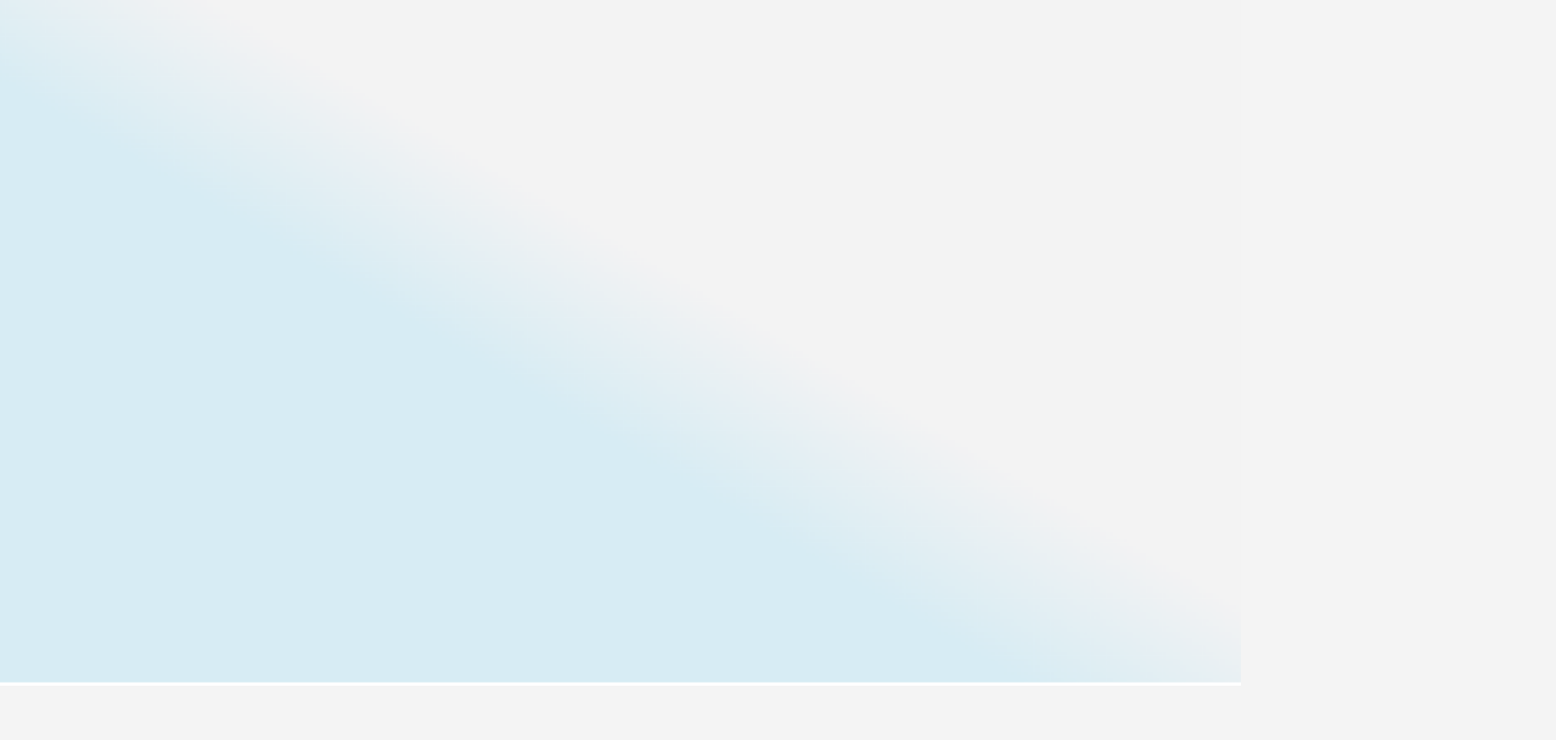
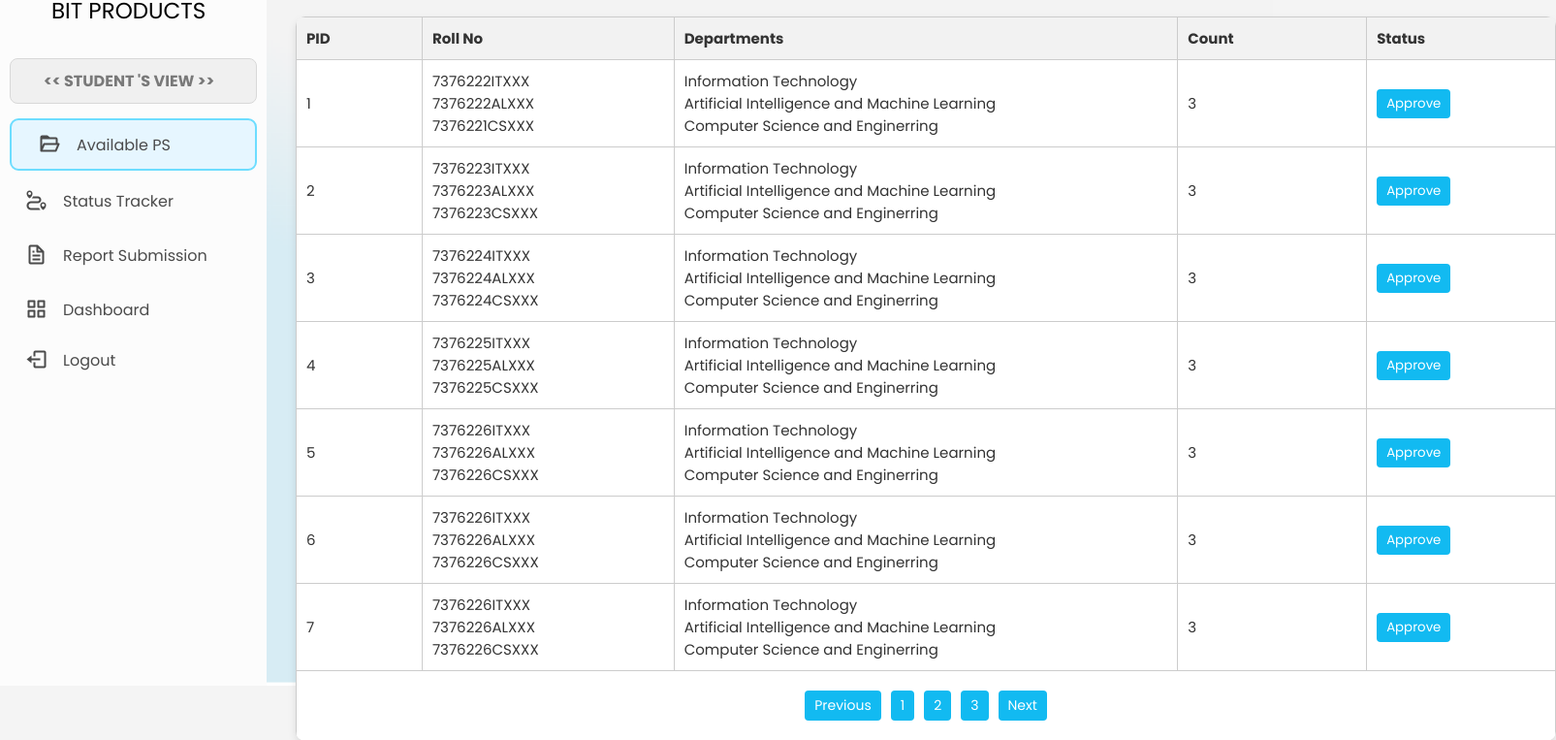
Before and after one commit to BalajiiSelvam/BIT-Prodcuts, a React (Vite) app: page /approval in a window 1280 px wide. Before the commit this address had no page. Shown: the part 93-856 px from the top of the page at 97% size, 1605 px wide, since content can reach past the window. Before the commit the page ends 800 px from the top, so only its background shows below. Built offline with nearby package versions, Linux system fonts and the light colour scheme.

Commit message:
Faculty side approval  added

```diff
--- a/src/App.jsx
+++ b/src/App.jsx
@@ -9,7 +9,7 @@ import Dashboard from './pages/Student/Dashboard';
 // import Problems from './pages/Student/problemregistration';
 import PSsubmission from './pages/Faculty/PSsubmission';
 import Slotbooking from './pages/Faculty/Slotbooking';
-// import Approval from './pages/Faculty/approval'
+import Approval from './pages/Faculty/approval'
 import Dash from './pages/Faculty/dash';
 import './App.css';
 
@@ -25,7 +25,7 @@ function App() {
         <Route path="/dashboard" element={<Dashboard />} />
       <Route path="/pssub" element={<PSsubmission />} />
            <Route path="/slotbook" element={<Slotbooking />} />
-           {/* <Route path="/approval" element={<Approval />} /> */}
+           <Route path="/approval" element={<Approval />} />
         <Route path="/dash" element={<Dash />} />
      {/*   <Route path="/problemregistration" element={<Problems />} /> */}
       </Routes>
--- a/src/components/Fsidebar.jsx
+++ b/src/components/Fsidebar.jsx
@@ -39,9 +39,9 @@ export default function Fsidebar() {
               </li>
               <li className='item'>
                 <Link
-                  to="/"
-                  className={`link flex ${activeLink === '/' ? 'active' : ''}`}
-                  onClick={() => handleLinkClick('/')}
+                  to="/approval"
+                  className={`link flex ${activeLink === '/approval' ? 'active' : ''}`}
+                  onClick={() => handleLinkClick('/approval')}
                 >
                   <i className="bx bx-trip" style={{ fontSize: '24px' }}></i>
                   <span>Request Approval</span>
--- a/src/pages/Faculty/approval.css
+++ b/src/pages/Faculty/approval.css
@@ -0,0 +1,87 @@
+.approval-container {
+    display: flex;
+    flex-direction: column;
+    height: 100vh;
+}
+
+.header-box5 {
+    width: calc(100%); /* Adjust 250px to match the width of your sidebar */
+    margin-left: -5px; /* Adjust 250px to match the width of your sidebar */
+    background: rgb(252, 252, 252);
+    text-align: center;
+    padding: 20px;
+    /* box-shadow: 0px 2px 4px rgba(0, 0, 0, 0.1) */
+}
+
+.header-box5 h1 {
+    margin: 0;
+    font-family: 'Poppins', sans-serif;
+    font-size: 20px;
+    color: #333;
+    margin-left: 150px;
+}
+
+.content-container5 {
+    display: flex;
+    flex-direction: column;
+    flex: 1;
+    padding: 20px;
+    margin-left: 285px;
+    background-color: transparent;
+}
+
+.table-container {
+    width: calc(100% - 285px); /* Adjust to match the width of your header-box5 */
+}
+
+.ps-table {
+    width: 100%;
+    border-collapse: collapse;
+    font-size: 14px;
+
+}
+
+
+.ps-table th, .ps-table td {
+    border: 1px solid #ccc;
+    padding: 10px;
+
+}
+
+.ps-table th {
+    background-color: #f2f2f2;
+    text-align: center;
+}
+
+.approve-button {
+    padding: 5px 10px;
+    background-color: #12baf1;
+    color: white;
+    border: none;
+    border-radius: 4px;
+    cursor: pointer;
+}
+
+.approve-button:hover {
+    background-color: #5bd6ff;
+}
+
+.pagination {
+    display: flex;
+    justify-content: center;
+    padding: 10px 0;
+}
+
+.pagination-button {
+    margin: 0 5px;
+    padding: 5px 10px;
+    background-color: #007bff;
+    color: white;
+    border: none;
+    border-radius: 4px;
+    cursor: pointer;
+}
+
+.pagination-button:hover {
+    background-color: #0056b3;
+}
--- a/src/pages/Faculty/approval.jsx
+++ b/src/pages/Faculty/approval.jsx
@@ -0,0 +1,95 @@
+import React from 'react';
+import StudentSideBar from '../../components/Ssidebar';
+import 'boxicons/css/boxicons.min.css';
+import './approval.css';
+
+export default function Approval() {
+  return (
+    <div className="approval-container">
+      <StudentSideBar />
+      <div className="header-box5">
+        <h1>&lt;&lt; REQUEST APPROVAL &gt;&gt;</h1>
+      </div>
+      <div className="content-container5">
+        <div className="table-container">
+          <table className="ps-table">
+            <thead>
+              <tr>
+                <th>PID</th>
+                <th>Roll No</th>
+                <th>Departments</th>
+                <th>Count</th>
+                <th>Status</th>
+              </tr>
+            </thead>
+            <tbody>
+              <tr>
+                <td>1</td>
+                <td>7376222ITXXX<br/>7376222ALXXX<br/>7376221CSXXX</td>
+                <td>Information Technology<br/>Artificial Intelligence and Machine Learning<br/>Computer Science and Enginerring</td>
+                <td>3</td>
+                <td><button className="approve-button">Approve</button></td>
+              </tr>
+              <tr>
+                <td>2</td>
+                <td>7376223ITXXX<br/>7376223ALXXX<br/>7376223CSXXX</td>
+                <td>Information Technology<br/>Artificial Intelligence and Machine Learning<br/>Computer Science and Enginerring</td>
+                <td>3</td>
+                <td><button className="approve-button">Approve</button></td>
+              </tr>
+              <tr>
+                <td>3</td>
+                <td>7376224ITXXX<br/>7376224ALXXX<br/>7376224CSXXX</td>
+                <td>Information Technology<br/>Artificial Intelligence and Machine Learning<br/>Computer Science and Enginerring</td>
+                <td>3</td>
+                <td><button className="approve-button">Approve</button></td>
+              </tr>
+              <tr>
+                <td>4</td>
+                <td>7376225ITXXX<br/>7376225ALXXX<br/>7376225CSXXX</td>
+                <td>Information Technology<br/>Artificial Intelligence and Machine Learning<br/>Computer Science and Enginerring</td>
+                <td>3</td>
+                <td><button className="approve-button">Approve</button></td>
+              </tr>
+              <tr>
+                <td>5</td>
+                <td>7376226ITXXX<br/>7376226ALXXX<br/>7376226CSXXX</td>
+                <td>Information Technology<br/>Artificial Intelligence and Machine Learning<br/>Computer Science and Enginerring</td>
+                <td>3</td>
+                <td><button className="approve-button">Approve</button></td>
+              </tr>
+              <tr>
+                <td>6</td>
+                <td>7376226ITXXX<br/>7376226ALXXX<br/>7376226CSXXX</td>
+                <td>Information Technology<br/>Artificial Intelligence and Machine Learning<br/>Computer Science and Enginerring</td>
+                <td>3</td>
+                <td><button className="approve-button">Approve</button></td>
+              </tr>
+              <tr>
+                <td>7</td>
+                <td>7376226ITXXX<br/>7376226ALXXX<br/>7376226CSXXX</td>
+                <td>Information Technology<br/>Artificial Intelligence and Machine Learning<br/>Computer Science and Enginerring</td>
+                <td>3</td>
+                <td><button className="approve-button">Approve</button></td>
+              </tr>
+
+            </tbody>
+            <tfoot>
+              <tr>
+                <td colSpan="5">
+                  <div className="pagination">
+                    <button className="pagination-button">Previous</button>
+                    <button className="pagination-button">1</button>
+                    <button className="pagination-button">2</button>
+                    <button className="pagination-button">3</button>
+                    <button className="pagination-button">Next</button>
+                  </div>
+                </td>
+              </tr>
+            </tfoot>
+          </table>
+        </div>
+      </div>
+    </div>
+  );
+}
```
